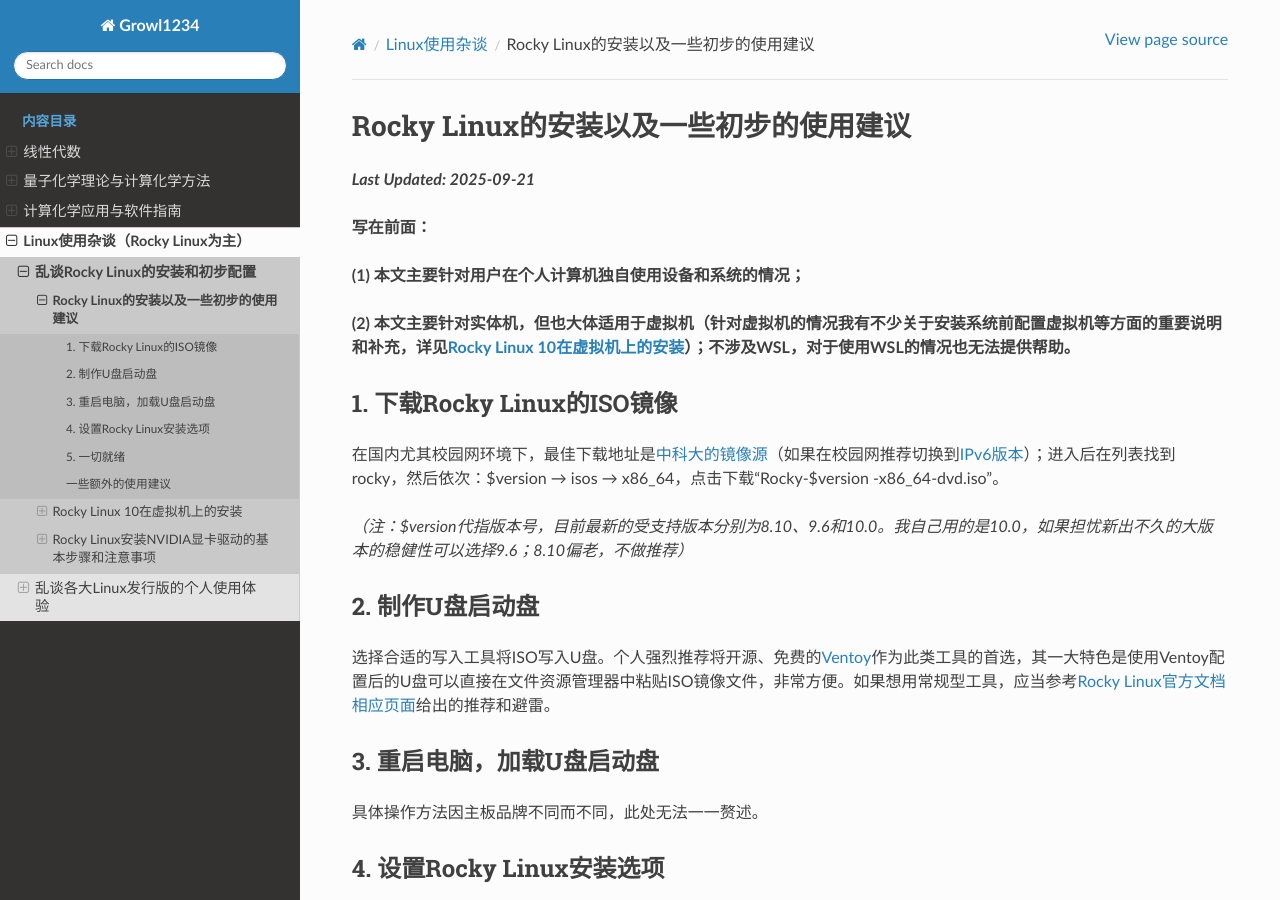
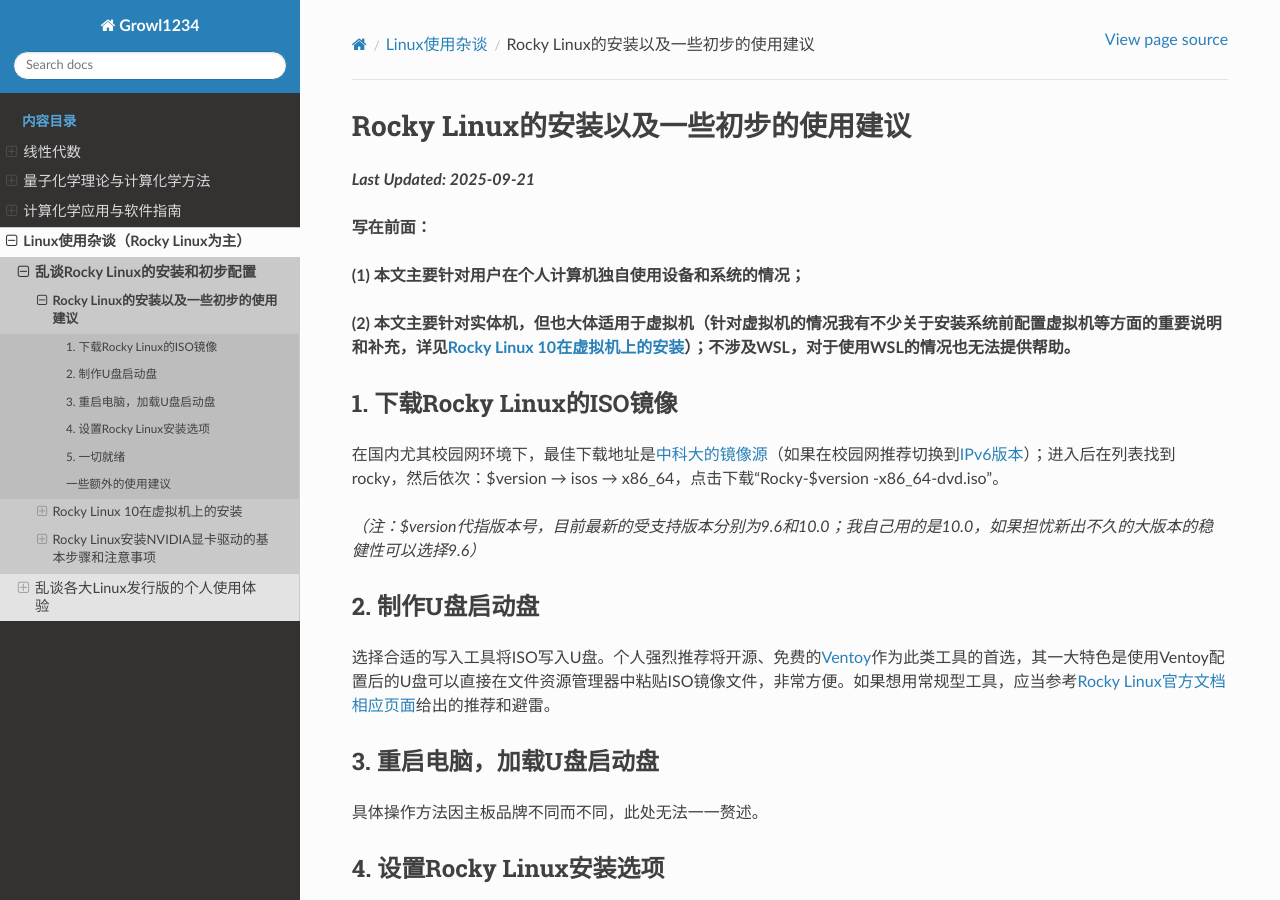
Before and after one commit to Growl1234/RTDProject, a Sphinx documentation site: the page built from source/linux/rocky/installation.md, in a window 1280 px wide and 900 px high. Built offline with Sphinx 7.4.7 and the Read the Docs theme 3.1.0, drawn with Linux system fonts in a browser that asks for light colours.

Commit message:
Update installation.md

```diff
--- a/source/linux/rocky/installation.md
+++ b/source/linux/rocky/installation.md
@@ -15,7 +15,7 @@
 
 在国内尤其校园网环境下，最佳下载地址是[中科大的镜像源](https://mirrors.ustc.edu.cn/)（如果在校园网推荐切换到[IPv6版本](https://ipv6.mirrors.ustc.edu.cn/)）；进入后在列表找到rocky，然后依次：$version → isos → x86_64，点击下载“Rocky-$version -x86_64-dvd.iso”。
 
-*（注：$version代指版本号，目前最新的受支持版本分别为8.10、9.6和10.0。我自己用的是10.0，如果担忧新出不久的大版本的稳健性可以选择9.6；8.10偏老，不做推荐）*
+*（注：$version代指版本号，目前最新的受支持版本分别为9.6和10.0；我自己用的是10.0，如果担忧新出不久的大版本的稳健性可以选择9.6）*
 
 ### 2. 制作U盘启动盘
 
```
